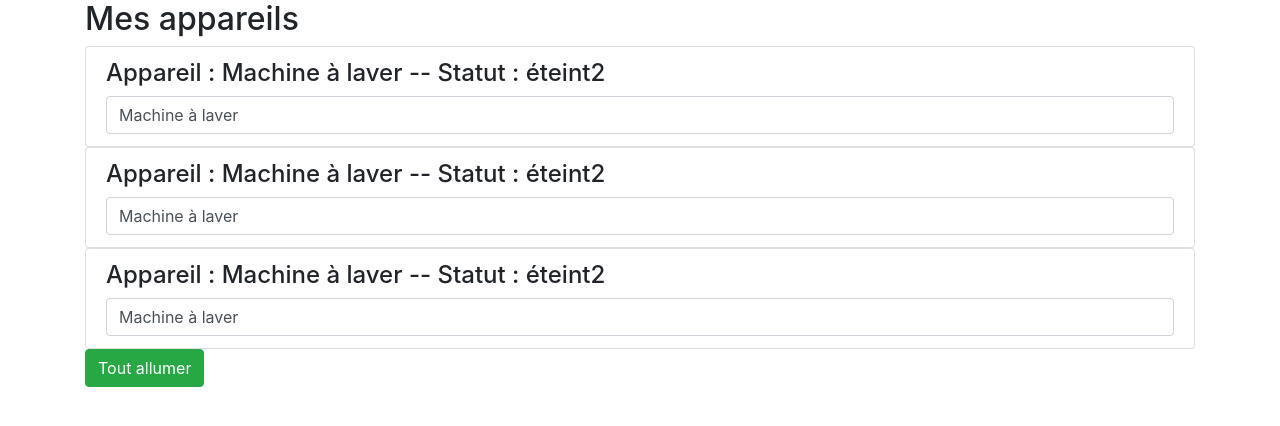
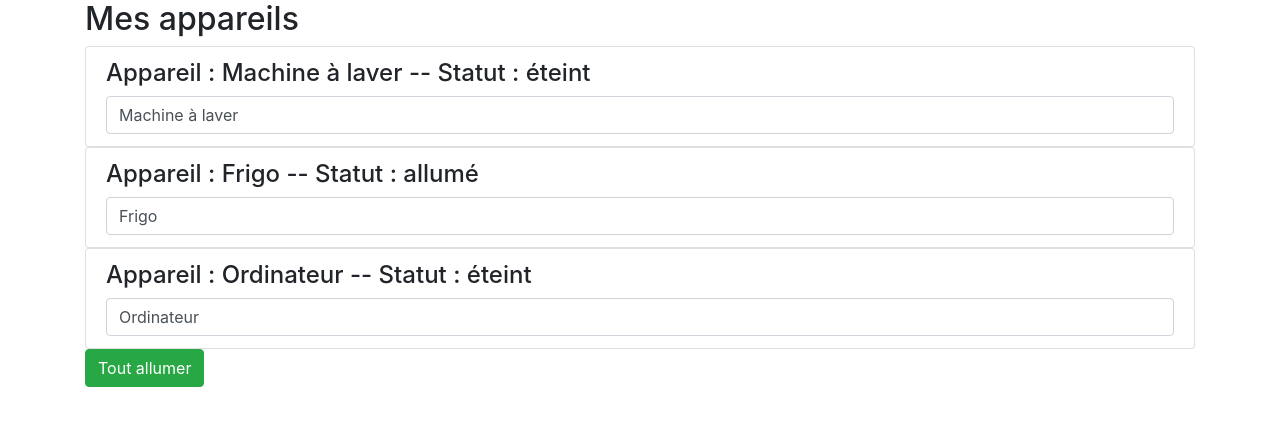
Before and after one commit to maxson007/tuto-angular, an Angular app: page / in a window 1280 px wide. Shown: the top 426 px of the page. Built offline with nearby package versions, Linux system fonts and the light colour scheme.

Commit message:
Propriétés personnalisées

```diff
--- a/src/app/app.component.html
+++ b/src/app/app.component.html
@@ -3,9 +3,9 @@
     <div class="col-sm-12">
       <h2>Mes appareils</h2>
       <ul class="list-group">
-        <app-appareil></app-appareil>
-        <app-appareil></app-appareil>
-        <app-appareil></app-appareil>
+        <app-appareil [appareilName]="appareilOne" [appareilStatus]="'éteint'"></app-appareil>
+        <app-appareil [appareilName]="appareilTwo" [appareilStatus]="'allumé'"></app-appareil>
+        <app-appareil [appareilName]="appareilThree" [appareilStatus]="'éteint'"></app-appareil>
       </ul>
       <button class="btn btn-success" [disabled]="!isAuth" (click)="onAllumer()">Tout allumer</button>
     </div>
--- a/src/app/app.component.ts
+++ b/src/app/app.component.ts
@@ -1,5 +1,4 @@
 import { Component } from '@angular/core';
-import { FormsModule } from '@angular/forms';
 
 @Component({
   selector: 'app-root',
@@ -8,6 +7,9 @@
 })
 export class AppComponent {
    isAuth = false;
+  appareilOne = 'Machine à laver';
+  appareilTwo = 'Frigo';
+  appareilThree = 'Ordinateur';
   constructor() {
     setTimeout(
       () => {
--- a/src/app/appareil/appareil.component.ts
+++ b/src/app/appareil/appareil.component.ts
@@ -1,4 +1,4 @@
-import { Component, OnInit } from '@angular/core';
+import { Component, Input,OnInit } from '@angular/core';
 
 @Component({
   selector: 'app-appareil',
@@ -6,8 +6,8 @@
   styleUrls: ['./appareil.component.scss']
 })
 export class AppareilComponent implements OnInit {
-  appareilName: string = 'Machine à laver';
-  appareilStatus: string = 'éteint2';
+  @Input() appareilName: string;
+  @Input() appareilStatus: string;
   constructor() { }
 
   ngOnInit() {
```
